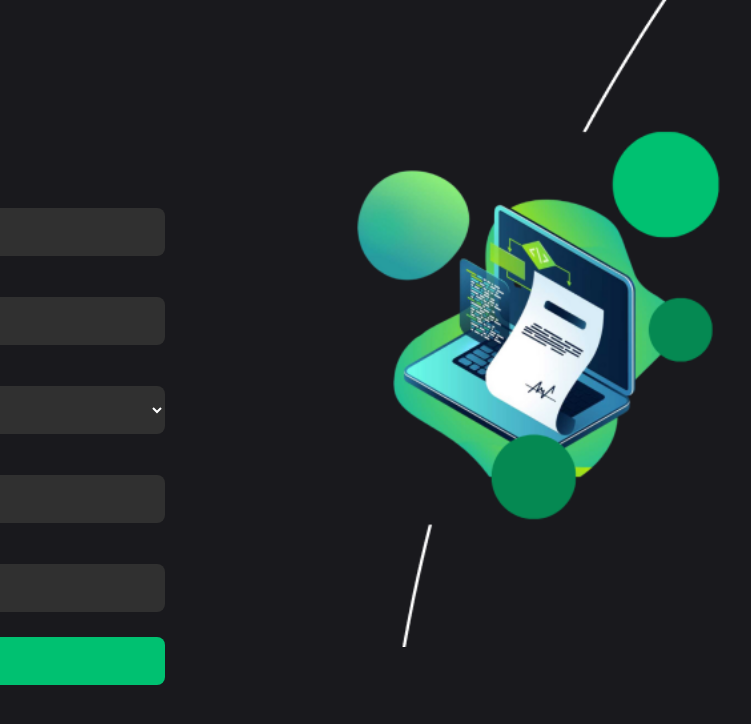
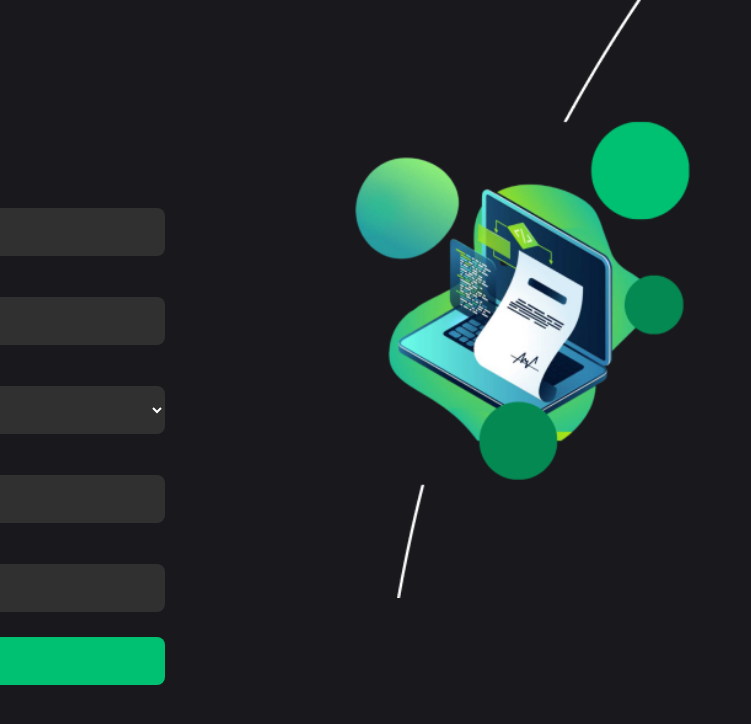
Before and after one commit to 2023M5T4-Inteli/Projeto2, a website: page src/Frontend/html/Usuário/Dados Pessoais/dadosPessoais.html in a window 1280 px wide. Shown: the full height of the page, 411-1162 px from the left. Drawn offline with nearby package versions, Linux system fonts and the light colour scheme.

Commit message:
Update Dados Pessoais

```diff
--- a/src/Frontend/html/Usuário/Dados Pessoais/dadosPessoais.html
+++ b/src/Frontend/html/Usuário/Dados Pessoais/dadosPessoais.html
@@ -8,7 +8,7 @@
     <link href="https://cdn.jsdelivr.net/npm/bootstrap@5.2.3/dist/css/bootstrap.min.css" rel="stylesheet" integrity="sha384-rbsA2VBKQhggwzxH7pPCaAqO46MgnOM80zW1RWuH61DGLwZJEdK2Kadq2F9CUG65" crossorigin="anonymous">
     <script src="https://cdn.jsdelivr.net/npm/bootstrap@5.2.3/dist/js/bootstrap.bundle.min.js" integrity="sha384-kenU1KFdBIe4zVF0s0G1M5b4hcpxyD9F7jL+jjXkk+Q2h455rYXK/7HAuoJl+0I4" crossorigin="anonymous"></script>
     <link rel="stylesheet" href="../../../style/Usuário/Dados Pessoais/dadosPessoais.css">
-    <title>Document</title>
+    <title>Coover - Dados Pessoais</title>
 </head>
 <body>
     <section class="alinhamentoUser">
--- a/src/Frontend/style/Usuário/Dados Pessoais/dadosPessoais.css
+++ b/src/Frontend/style/Usuário/Dados Pessoais/dadosPessoais.css
@@ -69,5 +69,5 @@ body{
 }
 
 .imgSmartContract2{
-    width: 31.7vw;
+    width: 29.3vw;
 }
```
